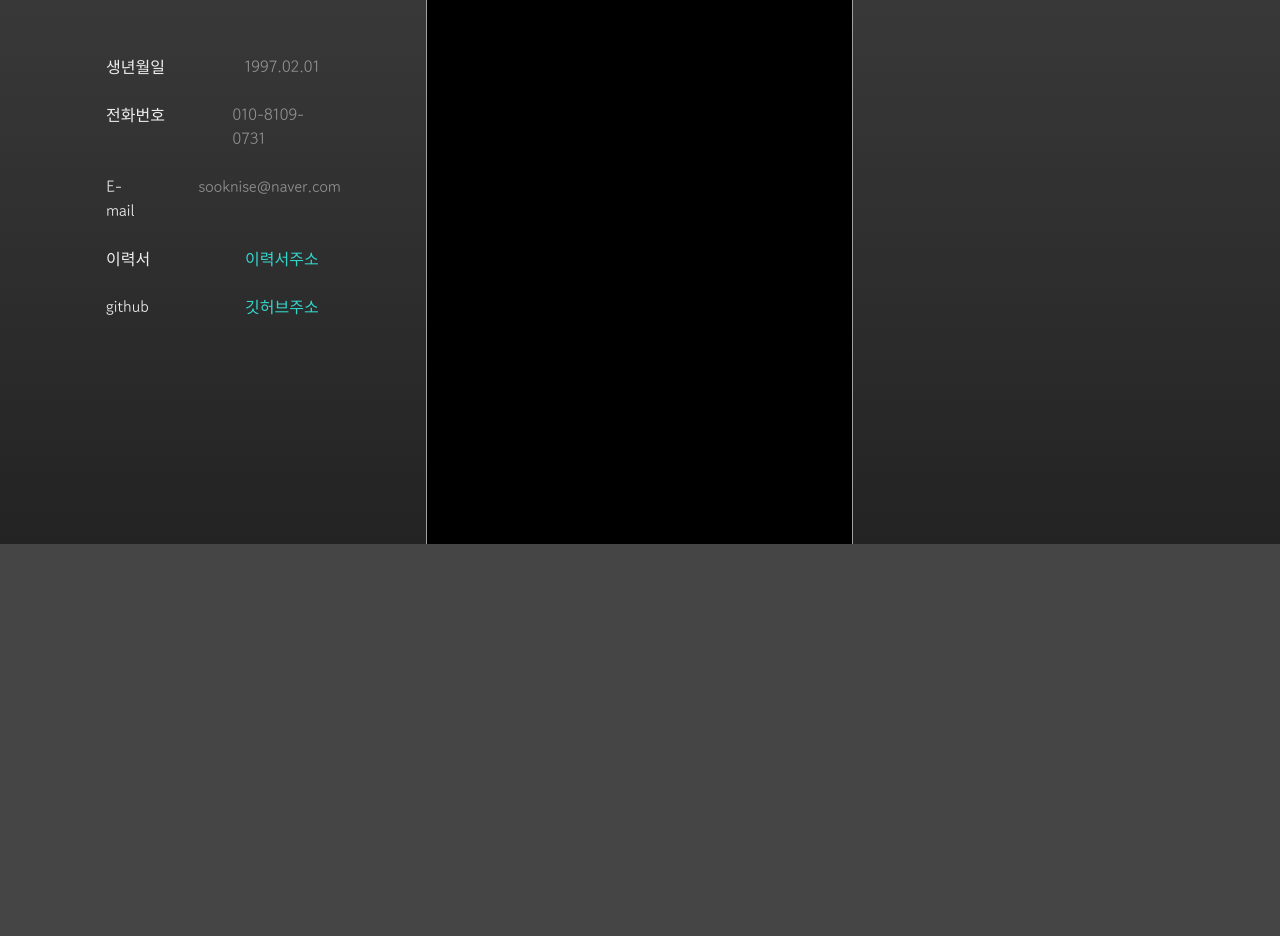
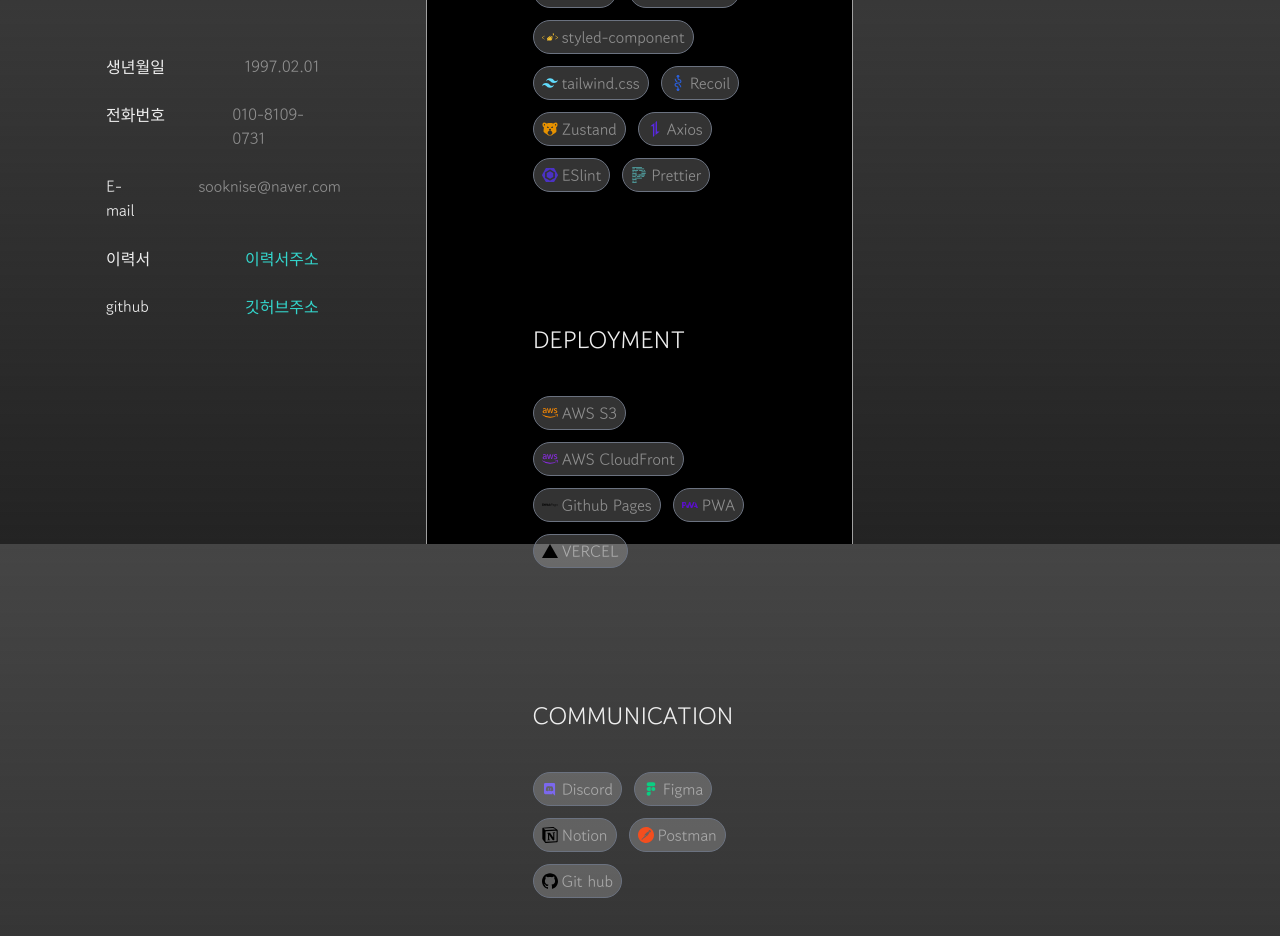
Before and after one commit to parksubeom/next_portfolio, a Next.js app: page /about_me in a window 1280 px wide. Shown: the part 320-1256 px from the top of the page. Before the commit the page ends 864 px from the top, so only its background shows below. Built offline with nearby package versions, Linux system fonts and the light colour scheme.

Commit message:
feat : 기술스택페이지 기술스택뱃지 구현 및 리코일 적용

```diff
--- a/app/about_me/page.tsx
+++ b/app/about_me/page.tsx
@@ -1,6 +1,38 @@
+"use client";
 import Image from "next/image";
 import React from "react";
+import { useState } from "react";
+import { useSetRecoilState } from "recoil";
+import { skillsData } from "../data/skillsData";
+import { deploymentData } from "../data/deploymentData";
+import { communicationData } from "../data/communicationData";
+import { useStackDataState } from "../state/atoms";
+
+type IconType = {
+  component: React.ComponentType<{ color: string }>;
+  color: string;
+};
+
+type SkillsData = {
+  index: number;
+  name: string;
+  icon: IconType;
+  contents: string;
+  color: string;
+  gauge: number;
+};
+
 export default function AboutMe() {
+  const setClickStack = useSetRecoilState(useStackDataState);
+  const [indexNum, setIndexNum] = useState(1);
+  const skill: SkillsData[] = skillsData;
+  const deployment: SkillsData[] = deploymentData;
+  const cummuication: SkillsData[] = communicationData;
+
+  const handleStack = (index: number, data: SkillsData) => {
+    setIndexNum(index);
+    setClickStack(data);
+  };
   return (
     <section className="flex flex-col min-h-screen items-center justify-between pt-16 w-screen">
       <div className="flex w-screen h-screen">
@@ -16,15 +48,19 @@
             <ul className="flex flex-col w-full h-full">
               <li className="relative w-full flex justify-start gap-[4rem] py-3">
                 <span className="w-[75px]">생년월일</span>
-                <span className="opacity-50">1997.02.01</span>
+                <span className="text-white text-opacity-45">1997.02.01</span>
               </li>
               <li className="relative w-full flex justify-start gap-[4rem] py-3">
                 <span className="w-[75px]">전화번호</span>
-                <span className="opacity-50">010-8109-0731</span>
+                <span className="text-white text-opacity-45">
+                  010-8109-0731
+                </span>
               </li>
               <li className="relative w-full flex justify-start gap-[4rem] py-3">
                 <span className="w-[75px]">E-mail</span>
-                <span className="opacity-50">sooknise@naver.com</span>
+                <span className="text-white text-opacity-45">
+                  sooknise@naver.com
+                </span>
               </li>
               <li className="relative w-full flex justify-start gap-[4rem] py-3">
                 <span className="w-[75px]">이력서</span>
@@ -49,7 +85,77 @@
             </ul>
           </div>
         </article>
-        <article className="bg-black border-r border-[--color-main-002] relative w-1/3 h-screen"></article>
+        <article className="bg-black border-r border-[--color-main-002] relative w-1/3 h-screen">
+          <div className="w-full  px-[106px] py-[66px] flex flex-col gap-10">
+            {" "}
+            <h1 className="text-2xl">STACK</h1>
+            <ul className="flex flex-wrap gap-3">
+              {skill &&
+                skill.map((item) => (
+                  <li
+                    key={item.index}
+                    className={`skill-icon ${indexNum === item.index && `icon-click`} flex bg-white bg-opacity-20 text-white text-opacity-45 px-2 py-1 justify-center items-center gap-1 rounded-full border border-solid border-gray-500 cursor-pointer  hover:text-white`}
+                    onClick={() => {
+                      handleStack(item.index, item);
+                    }}
+                  >
+                    {
+                      React.createElement(item.icon.component, {
+                        color: item.icon.color,
+                      }) as React.ReactElement
+                    }{" "}
+                    {item.name}
+                  </li>
+                ))}
+            </ul>
+          </div>
+          <div className="w-full  px-[106px] py-[66px] flex flex-col gap-10">
+            {" "}
+            <h1 className="text-2xl">DEPLOYMENT</h1>
+            <ul className="flex flex-wrap gap-3">
+              {deployment &&
+                deployment.map((item) => (
+                  <li
+                    key={item.index}
+                    className={`skill-icon ${indexNum === item.index && `icon-click`} flex bg-white bg-opacity-20 text-white text-opacity-45 px-2 py-1 justify-center items-center gap-1 rounded-full border border-solid border-gray-500 cursor-pointer hover:text-white`}
+                    onClick={() => {
+                      handleStack(item.index, item);
+                    }}
+                  >
+                    {
+                      React.createElement(item.icon.component, {
+                        color: item.icon.color,
+                      }) as React.ReactElement
+                    }{" "}
+                    {item.name}
+                  </li>
+                ))}
+            </ul>
+          </div>
+          <div className="w-full  px-[106px] py-[66px] flex flex-col gap-10">
+            {" "}
+            <h1 className="text-2xl">COMMUNICATION</h1>
+            <ul className="flex flex-wrap gap-3">
+              {communicationData &&
+                communicationData.map((item) => (
+                  <li
+                    key={item.index}
+                    className={`skill-icon ${indexNum === item.index && `icon-click`} flex bg-white bg-opacity-20 text-white text-opacity-45 px-2 py-1 justify-center items-center gap-1 rounded-full border border-solid border-gray-500 cursor-pointer hover:text-white`}
+                    onClick={() => {
+                      handleStack(item.index, item);
+                    }}
+                  >
+                    {
+                      React.createElement(item.icon.component, {
+                        color: item.icon.color,
+                      }) as React.ReactElement
+                    }{" "}
+                    {item.name}
+                  </li>
+                ))}
+            </ul>
+          </div>
+        </article>
         <article className=" relative w-1/3 h-screen"></article>
       </div>
     </section>
--- a/app/data/communicationData.ts
+++ b/app/data/communicationData.ts
@@ -1,7 +1,7 @@
-import React from 'react';
-import { CgFigma } from 'react-icons/cg';
-import { BiLogoDiscord } from 'react-icons/bi';
-import { SiNotion, SiPostman, SiGithub } from 'react-icons/si';
+import React from "react";
+import { CgFigma } from "react-icons/cg";
+import { BiLogoDiscord } from "react-icons/bi";
+import { SiNotion, SiPostman, SiGithub } from "react-icons/si";
 
 type IconType = {
   component: React.ComponentType<{ color: string }>;
@@ -19,44 +19,48 @@
 
 export const communicationData: CommunicationData[] = [
   {
-    index: 15,
-    name: 'Discord',
-    icon: { component: BiLogoDiscord, color: '#7B68EE' },
+    index: 19,
+    name: "Discord",
+    icon: { component: BiLogoDiscord, color: "#7B68EE" },
     contents:
-      '디스코드 봇을 활용하여 레포지토리의 커밋기록을 명시적으로 기록하고, 채팅,음성통화,화면공유 등 실시간 커뮤니케이션에 최적화 된 협업을 경험했습니다.',
-    color: '#7B68EE',
+      "디스코드 봇을 활용하여 레포지토리의 커밋기록을 명시적으로 기록하고, 채팅,음성통화,화면공유 등 실시간 커뮤니케이션에 최적화 된 협업을 경험했습니다.",
+    color: "#7B68EE",
     gauge: 100,
   },
   {
-    index: 16,
-    name: 'Figma',
-    icon: { component: CgFigma, color: '#0ace82' },
-    contents: 'Figma를 통해 간단한 프로토타입을 작성하고 테스트할 수 있는 기능을 제공 가능합니다.',
-    color: '#0ace82',
+    index: 20,
+    name: "Figma",
+    icon: { component: CgFigma, color: "#0ace82" },
+    contents:
+      "Figma를 통해 간단한 프로토타입을 작성하고 테스트할 수 있는 기능을 제공 가능합니다.",
+    color: "#0ace82",
     gauge: 90,
   },
   {
-    index: 17,
-    name: 'Notion',
-    icon: { component: SiNotion, color: '#000000' },
-    contents: 'Notion을 통한 팀원들과의 소통, 프로젝트 문서 및 일정 등을 관리했습니다.',
-    color: '#ccc',
+    index: 21,
+    name: "Notion",
+    icon: { component: SiNotion, color: "#000000" },
+    contents:
+      "Notion을 통한 팀원들과의 소통, 프로젝트 문서 및 일정 등을 관리했습니다.",
+    color: "#ccc",
     gauge: 100,
   },
   {
-    index: 18,
-    name: 'Postman',
-    icon: { component: SiPostman, color: '#f34e1e' },
-    contents: '백엔드와의 협업을 위해 Postman을 통한 API 테스트를 진행하며, 빠르게 문제점을 개선했습니다.',
-    color: '#f34e1e',
+    index: 22,
+    name: "Postman",
+    icon: { component: SiPostman, color: "#f34e1e" },
+    contents:
+      "백엔드와의 협업을 위해 Postman을 통한 API 테스트를 진행하며, 빠르게 문제점을 개선했습니다.",
+    color: "#f34e1e",
     gauge: 80,
   },
   {
-    index: 19,
-    name: 'Git hub',
-    icon: { component: SiGithub, color: '#000000' },
-    contents: '소스 코드의 변경 이력을 효과적으로 관리하고, 이슈와 칸반을 사용하여 프로젝트의 진행상황을 체크했습니다.',
-    color: '#ccc',
+    index: 23,
+    name: "Git hub",
+    icon: { component: SiGithub, color: "#000000" },
+    contents:
+      "소스 코드의 변경 이력을 효과적으로 관리하고, 이슈와 칸반을 사용하여 프로젝트의 진행상황을 체크했습니다.",
+    color: "#ccc",
     gauge: 80,
   },
 ];
--- a/app/data/deploymentData.ts
+++ b/app/data/deploymentData.ts
@@ -1,7 +1,8 @@
-import React from 'react';
-import { FaAws } from 'react-icons/fa';
-import { SiGithubpages } from 'react-icons/si';
-import { SiPwa } from 'react-icons/si';
+import React from "react";
+import { FaAws } from "react-icons/fa";
+import { SiGithubpages } from "react-icons/si";
+import { SiPwa } from "react-icons/si";
+import { SiVercel } from "react-icons/si";
 
 type IconType = {
   component: React.ComponentType<{ color: string }>;
@@ -19,37 +20,47 @@
 
 export const deploymentData: DeployMentData[] = [
   {
-    index: 12,
-    name: 'AWS S3',
-    icon: { component: FaAws, color: '#FF8C00' },
-    contents: 'AWS S3를 통해 프로젝트의 정적배포를 진행해봤습니다.',
-    color: '#007acc',
+    index: 14,
+    name: "AWS S3",
+    icon: { component: FaAws, color: "#FF8C00" },
+    contents: "AWS S3를 통해 프로젝트의 정적배포를 진행해봤습니다.",
+    color: "#007acc",
     gauge: 80,
   },
   {
-    index: 13,
-    name: 'AWS CloudFront',
-    icon: { component: FaAws, color: '#8A2BE2' },
-    contents: 'AWS CloudFront를 통해 배포된 서비스의 성능향상과, 보안을 향상시켰습니다.',
-    color: '#0ace82',
+    index: 15,
+    name: "AWS CloudFront",
+    icon: { component: FaAws, color: "#8A2BE2" },
+    contents:
+      "AWS CloudFront를 통해 배포된 서비스의 성능향상과, 보안을 향상시켰습니다.",
+    color: "#0ace82",
     gauge: 70,
   },
   {
-    index: 14,
-    name: 'Github Pages',
-    icon: { component: SiGithubpages, color: '#000' },
+    index: 16,
+    name: "Github Pages",
+    icon: { component: SiGithubpages, color: "#000" },
     contents:
-      '소규모 프로젝트의 경우 GitHub Pages를 이용한 정적배포를 사용했습니다. Github Action을 사용한 자동 배포가 가능하다는 장점이 있었습니다. ',
-    color: '#ccc',
+      "소규모 프로젝트의 경우 GitHub Pages를 이용한 정적배포를 사용했습니다. Github Action을 사용한 자동 배포가 가능하다는 장점이 있었습니다. ",
+    color: "#ccc",
     gauge: 100,
   },
   {
-    index: 23,
-    name: 'PWA',
-    icon: { component: SiPwa, color: '#5a0fc8' },
+    index: 17,
+    name: "PWA",
+    icon: { component: SiPwa, color: "#5a0fc8" },
     contents:
-      '실제 사용자의 트래픽을 받아보고 싶었고 CSR의 검색노출 어려움이란 단점을 극복하고자, PWA를 통해 마켓 배포를 위해 사용했습니다.',
-    color: '#5a0fc8',
+      "실제 사용자의 트래픽을 받아보고 싶었고 CSR의 검색노출 어려움이란 단점을 극복하고자, PWA를 통해 마켓 배포를 위해 사용했습니다.",
+    color: "#5a0fc8",
     gauge: 50,
   },
+  {
+    index: 18,
+    name: "VERCEL",
+    icon: { component: SiVercel, color: "#000" },
+    contents:
+      "Next.js 프로젝트에 최적화되어 있고, 간편한 설정과 자동화된 ci/cd 파이프라인이 매력적으로 다가와서 사용해봤습니다..",
+    color: "#5a0fc8",
+    gauge: 70,
+  },
 ];
--- a/app/data/skillsData.ts
+++ b/app/data/skillsData.ts
@@ -1,10 +1,18 @@
-import React from 'react';
-import { FaHtml5, FaCss3Alt } from 'react-icons/fa';
-import { RiJavascriptFill } from 'react-icons/ri';
-import { GiBearFace } from 'react-icons/gi';
-import { TbBrandReact } from 'react-icons/tb';
-import { BiLogoTypescript } from 'react-icons/bi';
-import { SiStyledcomponents, SiAxios, SiRecoil, SiEslint, SiPrettier } from 'react-icons/si'; // 사용하는 아이콘들을 모두 불러왔습니다.
+import React from "react";
+import { FaHtml5, FaCss3Alt } from "react-icons/fa";
+import { RiJavascriptFill } from "react-icons/ri";
+import { GiBearFace } from "react-icons/gi";
+import { TbBrandReact } from "react-icons/tb";
+import { BiLogoTypescript } from "react-icons/bi";
+import {
+  SiStyledcomponents,
+  SiAxios,
+  SiRecoil,
+  SiEslint,
+  SiPrettier,
+  SiNextdotjs,
+  SiTailwindcss,
+} from "react-icons/si"; // 사용하는 아이콘들을 모두 불러왔습니다.
 
 type IconType = {
   component: React.ComponentType<{ color: string }>;
@@ -23,98 +31,118 @@
 export const skillsData: SkillsData[] = [
   {
     index: 1,
-    name: 'Html',
-    icon: { component: FaHtml5, color: '#f16528' },
+    name: "Html",
+    icon: { component: FaHtml5, color: "#f16528" },
     contents:
-      '표준과 웹 접근성을 준수하며 태그의 의미와 사용성을 알고 문서의 구조를 고려해 시맨틱하게 마크업할 수 있습니다.',
-    color: '#f16528',
+      "표준과 웹 접근성을 준수하며 태그의 의미와 사용성을 알고 문서의 구조를 고려해 시맨틱하게 마크업할 수 있습니다.",
+    color: "#f16528",
     gauge: 100,
   },
   {
     index: 2,
-    name: 'CSS',
-    icon: { component: FaCss3Alt, color: '#0b74b8' },
+    name: "CSS",
+    icon: { component: FaCss3Alt, color: "#0b74b8" },
     contents:
-      'media query와 keyframe animation 을 이용해 반응형 디자인을 적용하고, 동적인 애니메이션 효과를 추가할 수 있습니다.',
-    color: '#0b74b8',
+      "media query와 keyframe animation 을 이용해 반응형 디자인을 적용하고, 동적인 애니메이션 효과를 추가할 수 있습니다.",
+    color: "#0b74b8",
     gauge: 80,
   },
   {
     index: 3,
-    name: 'JavaScript',
-    icon: { component: RiJavascriptFill, color: '#dab92c' },
+    name: "JavaScript",
+    icon: { component: RiJavascriptFill, color: "#dab92c" },
     contents:
-      'JavaScript를 사용하여 동적이고 인터랙티브한 웹 페이지를 구현할 수 있습니다. 프레임워크 및 라이브러리를 활용하여 코드의 효율성과 유지보수성을 고려한 웹 애플리케이션을 개발경험이 있습니다.',
-    color: '#dab92c',
+      "JavaScript를 사용하여 동적이고 인터랙티브한 웹 페이지를 구현할 수 있습니다. 프레임워크 및 라이브러리를 활용하여 코드의 효율성과 유지보수성을 고려한 웹 애플리케이션을 개발경험이 있습니다.",
+    color: "#dab92c",
     gauge: 70,
   },
   {
     index: 4,
-    name: 'React',
-    icon: { component: TbBrandReact, color: '#61dafb' },
+    name: "React",
+    icon: { component: TbBrandReact, color: "#61dafb" },
     contents:
-      'React를 사용하여 상태관리를 통해 재사용이 가능한 컴포넌트 기반의 웹 애플리케이션을 구축할 수 있습니다. 커스텀 훅 패턴에 관심이 많습니다.',
-    color: '#61dafb',
+      "React를 사용하여 상태관리를 통해 재사용이 가능한 컴포넌트 기반의 웹 애플리케이션을 구축할 수 있습니다. 커스텀 훅 패턴에 관심이 많습니다.",
+    color: "#61dafb",
     gauge: 85,
   },
   {
     index: 5,
-    name: 'TypeScript',
-    icon: { component: BiLogoTypescript, color: '#3179c7' },
+    name: "Next.js",
+    icon: { component: SiNextdotjs, color: "#000" },
     contents:
-      '변수, 함수, 객체 등에 대한 타입 주석을 명시적으로 작성하고, 타입 추론 기능을 활용하여 코드의 가독성을 향상시킬 수 있습니다. auto complete도 큰 장점으로 다가왔습니다. ',
-    color: '#3179c7',
+      "SSR을 통해 보다 쾌적한 렌더링 환경을 구축할 수 있으며 서버컴포넌트와 클라이언트컴포넌트를 적절히 사용할 수 있습니다.",
+    color: "#61dafb",
+    gauge: 85,
+  },
+  {
+    index: 6,
+    name: "TypeScript",
+    icon: { component: BiLogoTypescript, color: "#3179c7" },
+    contents:
+      "변수, 함수, 객체 등에 대한 타입 주석을 명시적으로 작성하고, 타입 추론 기능을 활용하여 코드의 가독성을 향상시킬 수 있습니다. auto complete도 큰 장점으로 다가왔습니다. ",
+    color: "#3179c7",
     gauge: 70,
   },
   {
-    index: 6,
-    name: 'styled-component',
-    icon: { component: SiStyledcomponents, color: '#f8c22f' },
+    index: 7,
+    name: "styled-component",
+    icon: { component: SiStyledcomponents, color: "#f8c22f" },
     contents:
-      '컴포넌트 단위의 스타일 캡슐화를 통해 레이아웃 및 디자인을 쉽게 조작하고 유지보수성을 높였습니다. props를 통해 각 컴포넌트에 동적으로 스타일을 전달할 수 있습니다.',
-    color: '#e89579',
-    gauge: 80,
-  },
-  {
-    index: 7,
-    name: 'Recoil',
-    icon: { component: SiRecoil, color: '#2a60df' },
-    contents:
-      'Recoil을 통해 전역상태를 효과적으로 관리할 수 있으며, useRecoilStateLoadable 훅을 이용하여 상태에 따른 UI를 렌더링할 수 있습니다.',
-    color: '#2a60df',
+      "컴포넌트 단위의 스타일 캡슐화를 통해 레이아웃 및 디자인을 쉽게 조작하고 유지보수성을 높였습니다. props를 통해 각 컴포넌트에 동적으로 스타일을 전달할 수 있습니다.",
+    color: "#e89579",
     gauge: 80,
   },
   {
     index: 8,
-    name: 'Zustand',
-    icon: { component: GiBearFace, color: '#e69100' },
-    contents: 'Zustand를 통해 전역상태를 효과적으로 관리할 수 있습니다. 프로젝트에 따라 recoil과 취사선택 가능합니다.',
-    color: '#e69100',
-    gauge: 60,
+    name: "tailwind.css",
+    icon: { component: SiTailwindcss, color: "#61dafb" },
+    contents:
+      "tailwind css 설정파일을 통해 커스터마이징할 수 있고, 테마, 색상 팔레트, 폰트, 브레이크포인트 등을 프로젝트에 맞게 정의할 수 있습니다.",
+    color: "#e89579",
+    gauge: 80,
   },
   {
     index: 9,
-    name: 'Axios',
-    icon: { component: SiAxios, color: '#5a29e4' },
-    contents: ' Axios를 활용하여 서버와의 HTTP 통신을 처리할 수 있으며, Restful API에 관심이 많습니다.',
-    color: '#5a29e4',
+    name: "Recoil",
+    icon: { component: SiRecoil, color: "#2a60df" },
+    contents:
+      "Recoil을 통해 전역상태를 효과적으로 관리할 수 있으며, useRecoilStateLoadable 훅을 이용하여 상태에 따른 UI를 렌더링할 수 있습니다.",
+    color: "#2a60df",
     gauge: 80,
   },
   {
     index: 10,
-    name: 'ESlint',
-    icon: { component: SiEslint, color: '#4b32c3' },
-    contents: ' ESLint를 통해 일관된 코드 컨벤션을 유지하려고 노력했습니다.',
-    color: '#4b32c3',
+    name: "Zustand",
+    icon: { component: GiBearFace, color: "#e69100" },
+    contents:
+      "Zustand를 통해 전역상태를 효과적으로 관리할 수 있습니다. 프로젝트에 따라 recoil과 취사선택 가능합니다.",
+    color: "#e69100",
     gauge: 60,
   },
   {
     index: 11,
-    name: 'Prettier',
-    icon: { component: SiPrettier, color: '#56b3b4' },
+    name: "Axios",
+    icon: { component: SiAxios, color: "#5a29e4" },
     contents:
-      'Prettier의 설정을 통해 코드의 가독성을 향상시키고, 들여쓰기, 따옴표 사용 등과 같은 스타일 가이드를 자동으로 적용하여 코드의 일관성을 유지했습니다.',
-    color: '#56b3b4',
+      " Axios를 활용하여 서버와의 HTTP 통신을 처리할 수 있으며, Restful API에 관심이 많습니다.",
+    color: "#5a29e4",
+    gauge: 80,
+  },
+  {
+    index: 12,
+    name: "ESlint",
+    icon: { component: SiEslint, color: "#4b32c3" },
+    contents: " ESLint를 통해 일관된 코드 컨벤션을 유지하려고 노력했습니다.",
+    color: "#4b32c3",
+    gauge: 60,
+  },
+  {
+    index: 13,
+    name: "Prettier",
+    icon: { component: SiPrettier, color: "#56b3b4" },
+    contents:
+      "Prettier의 설정을 통해 코드의 가독성을 향상시키고, 들여쓰기, 따옴표 사용 등과 같은 스타일 가이드를 자동으로 적용하여 코드의 일관성을 유지했습니다.",
+    color: "#56b3b4",
     gauge: 60,
   },
 ];
--- a/app/globals.css
+++ b/app/globals.css
@@ -143,3 +143,8 @@
     clip-path: inset(0% 0% 100% 81%);
   }
 }
+
+.icon-click {
+  border: 1px solid white;
+  --tw-text-opacity: 1;
+}
--- a/app/layout.tsx
+++ b/app/layout.tsx
@@ -1,6 +1,7 @@
 import type { Metadata } from "next";
 import { Gowun_Dodum } from "next/font/google";
 import Header from "../components/header";
+import RecoilRootWrapper from "./recoilWrapper";
 import "./globals.css";
 import React from "react";
 
@@ -22,10 +23,13 @@
   return (
     <html lang="en">
       <body className={gowun_Dodum.className}>
-        <Header />
-        <main className="flex min-h-screen flex-col items-center justify-between  relative z-0">
-          {children}
-        </main>
+        <RecoilRootWrapper>
+          {" "}
+          <Header />
+          <main className="flex min-h-screen flex-col items-center justify-between  relative z-0">
+            {children}
+          </main>
+        </RecoilRootWrapper>
       </body>
     </html>
   );
--- a/app/page.tsx
+++ b/app/page.tsx
@@ -1,3 +1,4 @@
+"use client";
 import Image from "next/image";
 import Link from "next/link";
 import React from "react";
--- /dev/null
+++ b/app/recoilWrapper.tsx
@@ -0,0 +1,12 @@
+"use client";
+import { RecoilRoot } from "recoil";
+
+interface RecoilRootWrapperProps {
+  children: React.ReactNode;
+}
+
+export default function RecoilRootWrapper({
+  children,
+}: RecoilRootWrapperProps) {
+  return <RecoilRoot>{children}</RecoilRoot>;
+}
--- /dev/null
+++ b/app/state/atoms.ts
@@ -0,0 +1,33 @@
+import { atom } from 'recoil';
+import { FaHtml5 } from 'react-icons/fa';
+
+type IconType = {
+  component: React.ComponentType<{ color: string }>;
+  color: string;
+};
+type StackData = {
+  index: number;
+  name: string;
+  icon: IconType;
+  contents: string;
+  color: string;
+  gauge: number;
+};
+
+export const usePageNumberState = atom({
+  key: 'pageNumber',
+  default: 1,
+});
+
+export const useStackDataState = atom<StackData>({
+  key: 'skillData',
+  default: {
+    index: 1,
+    name: 'Html',
+    icon: { component: FaHtml5, color: '#f16528' },
+    contents:
+      '표준과 웹 접근성을 준수하며 태그의 의미와 사용성을 알고 문서의 구조를 고려해 시맨틱하게 마크업할 수 있어요.',
+    color: '#f16528',
+    gauge: 100,
+  },
+});
--- /dev/null
+++ b/app/state/selecors.ts
@@ -0,0 +1 @@
+import { selector } from 'recoil';
--- a/package.json
+++ b/package.json
@@ -13,6 +13,7 @@
         "react": "^18",
         "react-dom": "^18",
         "react-icons": "^5.2.1",
+        "recoil": "^0.7.7",
         "shadcn-ui": "^0.8.0"
     },
     "devDependencies": {
```
Also changed, not shown: 1 other file (tests, documents, lock files or other folders).
